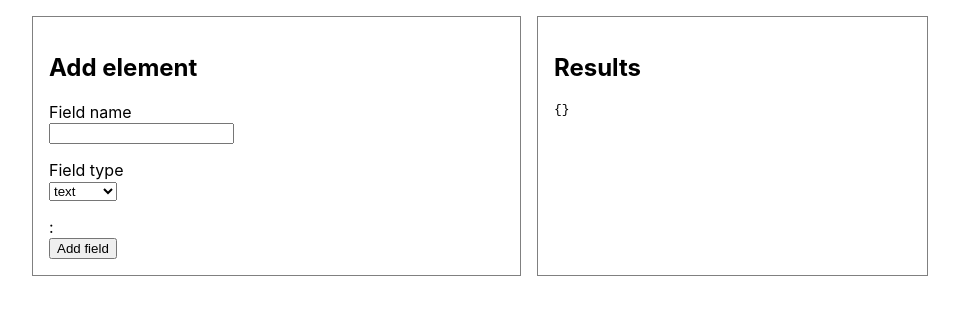
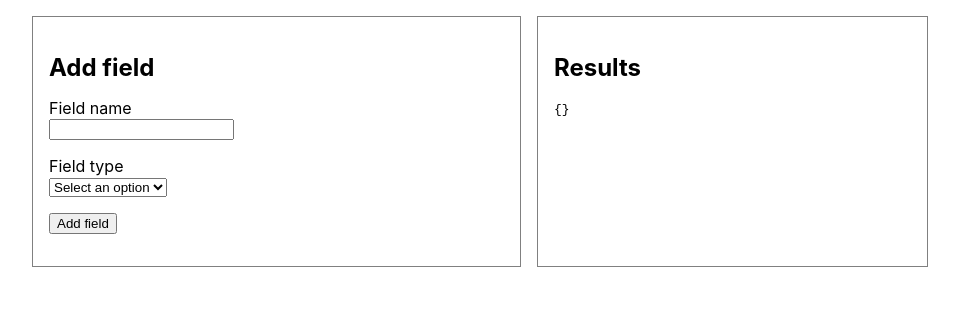
Before and after one commit to kungpaogao/nonprofit-inventory, a React (Create React App) app: page / in a window 1280 px wide. Shown: the top 314 px of the page, without its empty margins (160-1119 px from the left). Built offline with nearby package versions, Linux system fonts and the light colour scheme.

Commit message:
Add field options; simplify styling

```diff
--- a/src/App.js
+++ b/src/App.js
@@ -2,48 +2,75 @@ import { useState } from "react";
 import styles from "./App.module.css";
 
 function App() {
-  const [fieldName, setFieldName] = useState(null);
-  const [fieldType, setFieldType] = useState(null);
+  const [fieldName, setFieldName] = useState("");
+  const [fieldType, setFieldType] = useState("");
+  const [fieldOptions, setFieldOptions] = useState("");
 
   const [formObject, setFormObject] = useState({});
 
   function addField() {
     if (fieldName && fieldType) {
       const newFormObject = { ...formObject };
+      if (requireOptions()) {
+        if (!fieldOptions) return;
+        newFormObject[fieldName] = `${fieldType}:${fieldOptions}`;
+      } else {
         newFormObject[fieldName] = fieldType;
+      }
       setFormObject(newFormObject);
+      setFieldName("");
+      setFieldOptions("");
     }
   }
+
+  const requireOptions = () => fieldType === "radio" || fieldType === "select";
 
   return (
     <div className={styles.app}>
       <div className={styles.addField}>
-        <h2>Add element</h2>
-        <div className={styles.formField}>
+        <h2>Add field</h2>
         <label>
           Field name
           <br />
-            <input onChange={(e) => setFieldName(e.target.value)} />
+          <input
+            onChange={(e) => setFieldName(e.target.value)}
+            value={fieldName}
+          />
         </label>
-        </div>
-        <div className={styles.formField}>
         <label>
           Field type
           <br />
-            <select onChange={(e) => setFieldType(e.target.value)}>
-              <option value="text">text</option>
-              <option value="number">number</option>
-              <option value="date">date</option>
-              <option value="select">select</option>
+          <select
+            onChange={(e) => setFieldType(e.target.value)}
+            value={fieldType}
+          >
+            <option value="" disabled>
+              Select an option
+            </option>
+            <option value="text">Text</option>
+            <option value="select">Select</option>
+            <option value="checkbox">Checkbox</option>
+            <option value="radio">Radio</option>
+            <option value="number">Number</option>
+            <option value="textarea">Textarea</option>
+            <option value="email">Email</option>
+            <option value="tel">Tel</option>
+            <option value="url">URL</option>
+            <option value="time">Time</option>
+            <option value="datetime">Datetime</option>
           </select>
         </label>
-        </div>
-        <div className={styles.formField}>
-          <label></label>
-        </div>
-        <div>
-          {fieldName}: {fieldType}
-        </div>
+        {requireOptions() && (
+          <label>
+            Options
+            <br />
+            <input
+              onChange={(e) => setFieldOptions(e.target.value)}
+              value={fieldOptions}
+              placeholder="Enter options separate by ;"
+            />
+          </label>
+        )}
         <button onClick={addField}>Add field</button>
       </div>
       <div className={styles.results}>
--- a/src/App.module.css
+++ b/src/App.module.css
@@ -12,12 +12,13 @@
   margin-right: 16px;
 }
 
+.addField > * {
+  display: block;
+  margin-bottom: 16px;
+}
+
 .results {
   border: 1px solid gray;
   padding: 16px;
   flex-grow: 1;
 }
-
-.formField {
-  margin-bottom: 16px;
-}
```
Lines whose indentation alone changed are shown as unchanged.
